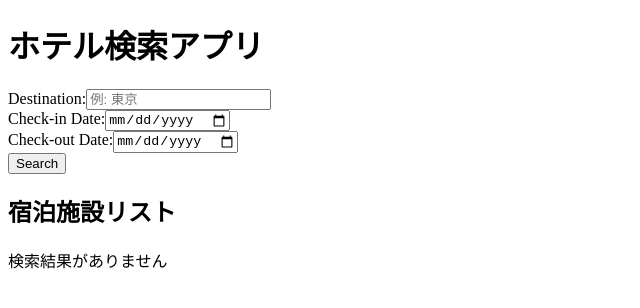
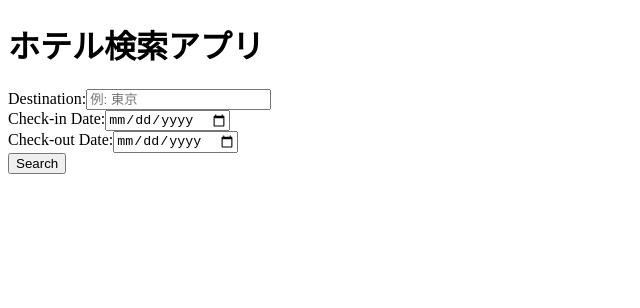
Before and after one commit to nakata0131/travelAPI-learning, a Next.js app: page / in a window 1280 px wide. Shown: the top 308 px of the page, without its empty margins (0-640 px from the left). Built offline with nearby package versions, Linux system fonts and the light colour scheme.

Commit message:
プルダウン方式のシステムが残っていたため修正

```diff
--- a/src/app/page.js
+++ b/src/app/page.js
@@ -11,7 +11,7 @@ export default function Page() {
     <main>
       <h1>ホテル検索アプリ</h1>
       <SearchForm onSearch={setSearchParams} />
-      <HotelList searchParams={searchParams} />
+      {searchParams && <HotelList searchParams={searchParams} />}
     </main>
   );
 }
--- a/src/components/HotelList.jsx
+++ b/src/components/HotelList.jsx
@@ -2,7 +2,7 @@
 
 import { useState, useEffect } from 'react';
 
-const applicationId = "1099156325921818167";
+const applicationId = "1099156325921818167"; // 楽天APIキー
 
 export default function HotelList({ searchParams }) {
   const [hotels, setHotels] = useState([]);
@@ -10,20 +10,19 @@ export default function HotelList({ searchParams }) {
   const [error, setError] = useState('');
 
   useEffect(() => {
-    // 検索条件が揃っていない場合は処理しない
+    // 必要なパラメータが揃っていない場合は処理しない
     if (!searchParams || !searchParams.destination || !searchParams.checkInDate || !searchParams.checkOutDate) {
       console.warn("検索条件が不足しています:", searchParams);
       return;
     }
 
+    setLoading(true);
+    setError('');
+
     const fetchHotels = async () => {
-      setLoading(true);
-      setError("");
-
       try {
-        const apiKey = "1099156325921818167"; // 楽天トラベルAPIのアプリケーションID
-        const url = `https://app.rakuten.co.jp/services/api/Travel/SimpleHotelSearch/20131024?applicationId=${apiKey}&format=json&keyword=${encodeURIComponent(searchParams.destination)}&checkinDate=${searchParams.checkInDate}&checkoutDate=${searchParams.checkOutDate}&page=1&hits=10`;
-
+        // キーワード方式のエンドポイントを使用
+        const url = `https://app.rakuten.co.jp/services/api/Travel/SimpleHotelSearch/20131024?applicationId=${applicationId}&format=json&keyword=${encodeURIComponent(searchParams.destination)}&checkinDate=${searchParams.checkInDate}&checkoutDate=${searchParams.checkOutDate}&page=1&hits=10`;
         console.log("Fetching URL:", url);
         const response = await fetch(url);
         const data = await response.json();
@@ -44,7 +43,6 @@ export default function HotelList({ searchParams }) {
       }
     };
 
-
     fetchHotels();
   }, [searchParams]);
 
@@ -56,7 +54,6 @@ export default function HotelList({ searchParams }) {
       {!loading && hotels.length === 0 && <p>検索結果がありません</p>}
       <ul>
         {hotels.map((hotel, index) => (
-          // レスポンスの構造に合わせて表示内容を調整してください。
           <li key={index}>
             <h3>{hotel.hotel[0].hotelBasicInfo.hotelName}</h3>
             <p>住所: {hotel.hotel[0].hotelBasicInfo.hotelInformationUrl}</p>
```
